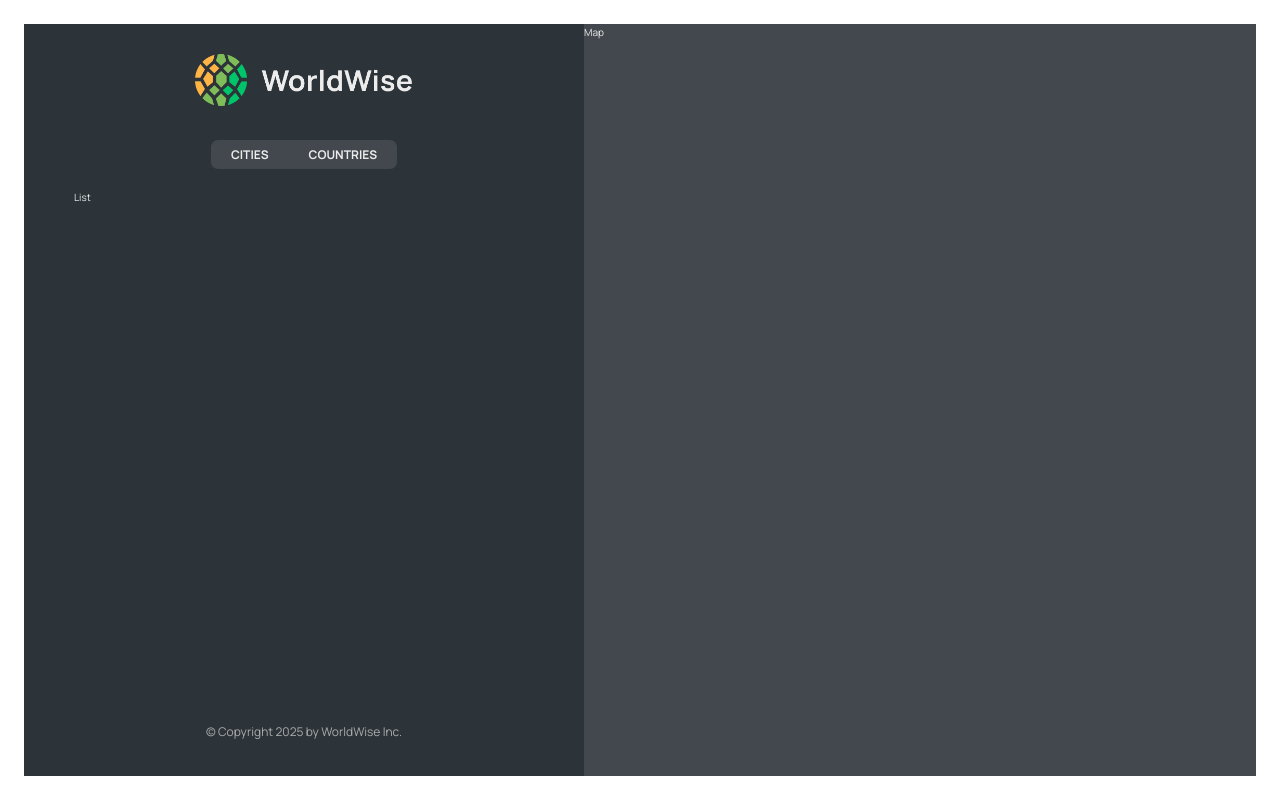
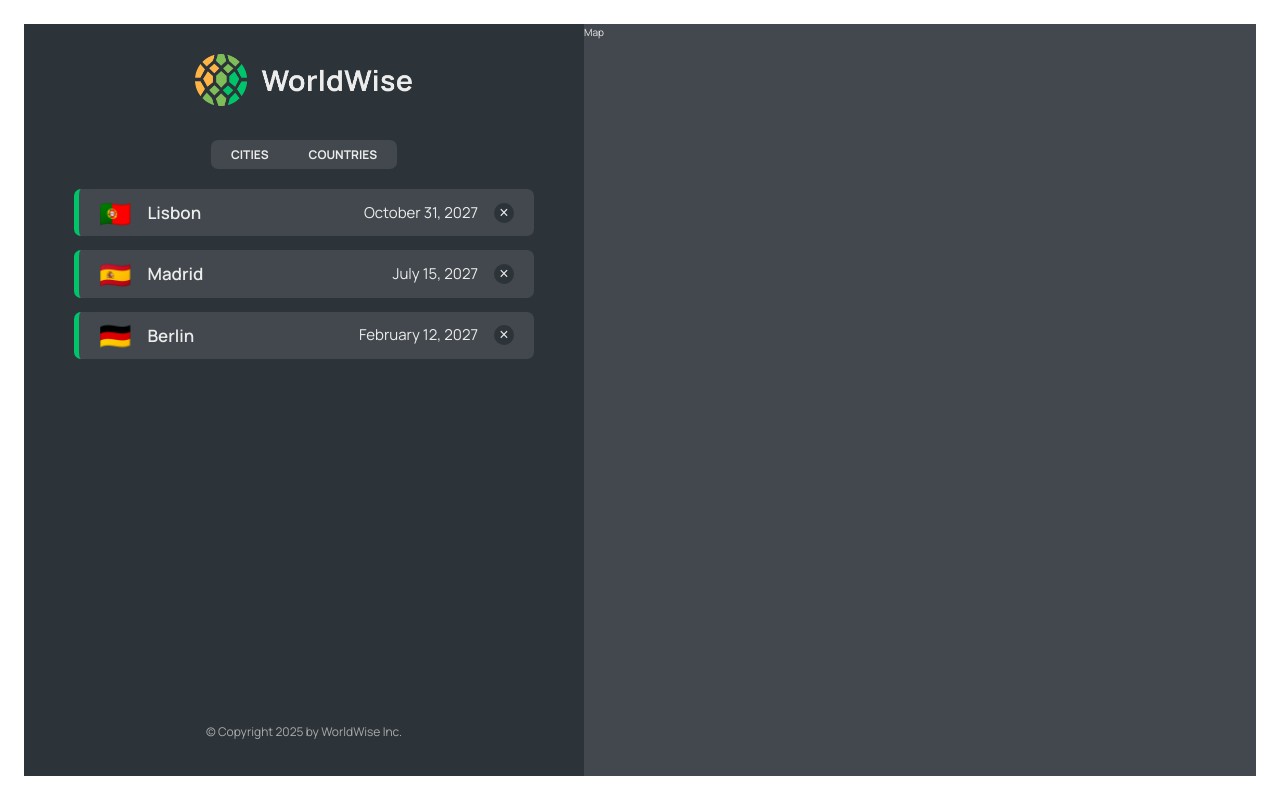
Before and after one commit to nusnk/worldwise, a React (Vite) app: page /app in a window 1280 px wide. Built offline with nearby package versions, Linux system fonts and the light colour scheme; data requests are answered from the project's data file.

Commit message:
Implemented cities list

```diff
--- a/src/App.jsx
+++ b/src/App.jsx
@@ -6,9 +6,29 @@
 import AppLayout from "./pages/AppLayout";
 import Login from "./pages/Login";
 import CityList from "./components/CityList";
+import { useEffect, useState } from "react";
 
+const BASE_URL = 'http://localhost:8000'
 
 export default function App() {
+  const [cities, setCities] = useState([]);
+  const [isLoading, setIsLoading] = useState(false);
+
+  useEffect(() => {
+      async function fetchCities() {
+        try {
+          setIsLoading(true);
+          const res = await fetch(`${BASE_URL}/cities`);
+          const data = await res.json();
+          setCities(data);
+        } catch {
+          alert("There was an error loading data");
+        } finally {
+          setIsLoading(false);
+        }
+      }
+      fetchCities();
+  }, []);
   return (
     <BrowserRouter>
       <Routes>
@@ -17,8 +37,8 @@
         <Route path="pricing" element={<Pricing/>}/>
         <Route path="login" element={<Login/>}/>
         <Route path="app" element={<AppLayout/>}>
-          <Route index element={<CityList/>}/>
-          <Route path="cities" element={<CityList/>}/>
+          <Route index element={<CityList cities={cities} isLoading={isLoading}/>}/>
+          <Route path="cities" element={<CityList cities={cities} isLoading={isLoading}/>}/>
           <Route path="countries" element={<p>Countries</p>}/>
           <Route path="form" element={<p>Form</p>}/>
         </Route>
--- /dev/null
+++ b/src/components/CityItem.jsx
@@ -0,0 +1,20 @@
+import styles from './CityItem.module.css'
+
+const formatDate = (date) =>
+  new Intl.DateTimeFormat("en", {
+    day: "numeric",
+    month: "long",
+    year: "numeric",
+  }).format(new Date(date));
+
+export default function CityItem({ city }) {
+  const { cityName, emoji, date } = city;
+  return (
+    <li className={styles.cityItem}>
+      <span className={styles.emoji}>{emoji}</span>
+      <h3 className={styles.name}>{cityName}</h3>
+      <time className={styles.date}>{formatDate(date)}</time>
+      <button className={styles.deleteBtn}>&times;</button>
+    </li>
+  )
+}
--- a/src/components/CityList.jsx
+++ b/src/components/CityList.jsx
@@ -1,7 +1,16 @@
+import CityItem from './CityItem'
 import styles from './CityList.module.css'
+import Spinner from './Spinner'
+import Message from './Message'
 
-export default function CityList() {
+export default function CityList({ cities, isLoading }) {
+
+  if (isLoading) return <Spinner/>
+
+  if (!cities.length) return <Message message="Add your first city by clicking on a city on the map"/>
   return (
-    <ul className={styles.cityList}>List</ul>
+    <ul className={styles.cityList}>
+      {cities.map(city => <CityItem city={city}/>)}
+    </ul>
   )
 }
```
